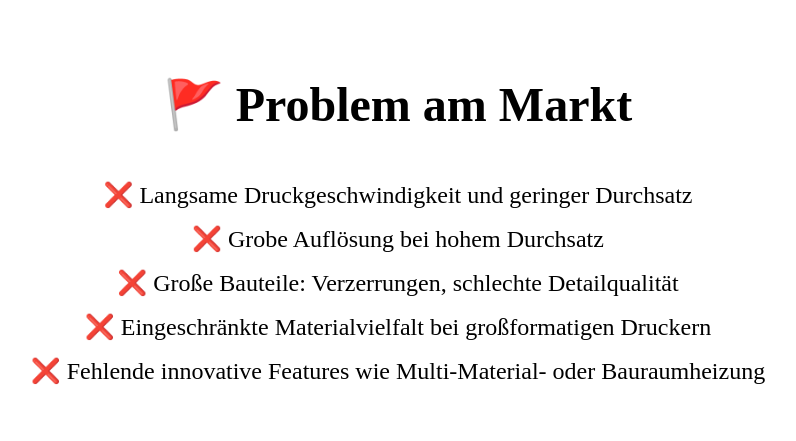
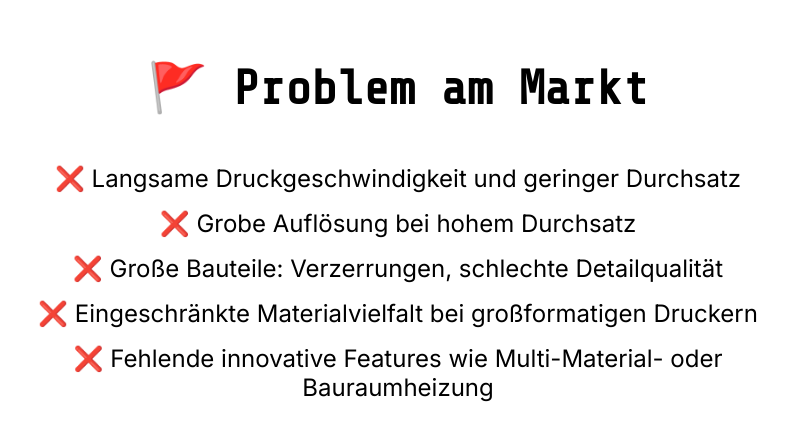
Before and after one commit to Demolux/Voludyne, a Next.js app: page / in a window 1280 px wide. Shown: the part 237-678 px from the top of the page, without its empty margins (242-1038 px from the left). Built offline with nearby package versions, Linux system fonts and the light colour scheme.

Commit message:
schriftart

```diff
--- /dev/null
+++ b/pages/_document.js
@@ -0,0 +1,18 @@
+import { Html, Head, Main, NextScript } from 'next/document';
+
+export default function Document() {
+  return (
+    <Html lang="de">
+      <Head>
+        {/* Share Tech Mono von Google Fonts */}
+        <link href="https://fonts.googleapis.com/css2?family=Share+Tech+Mono&display=swap" rel="stylesheet" />
+        {/* Inter für den Body Text */}
+        <link href="https://fonts.googleapis.com/css2?family=Inter:wght@400;700&display=swap" rel="stylesheet" />
+      </Head>
+      <body>
+        <Main />
+        <NextScript />
+      </body>
+    </Html>
+  );
+}
--- a/styles/globals.css
+++ b/styles/globals.css
@@ -7,8 +7,17 @@
   overflow-y: scroll;
   height: 100%;
   scroll-behavior: smooth;
+  font-family: 'Inter', sans-serif;
 }
 
 section {
   scroll-snap-align: start;
 }
+
+h1 {
+  font-family: 'Share Tech Mono', monospace;
+}
+
+.special-font {
+  font-family: 'Share Tech Mono', monospace;
+}
```
